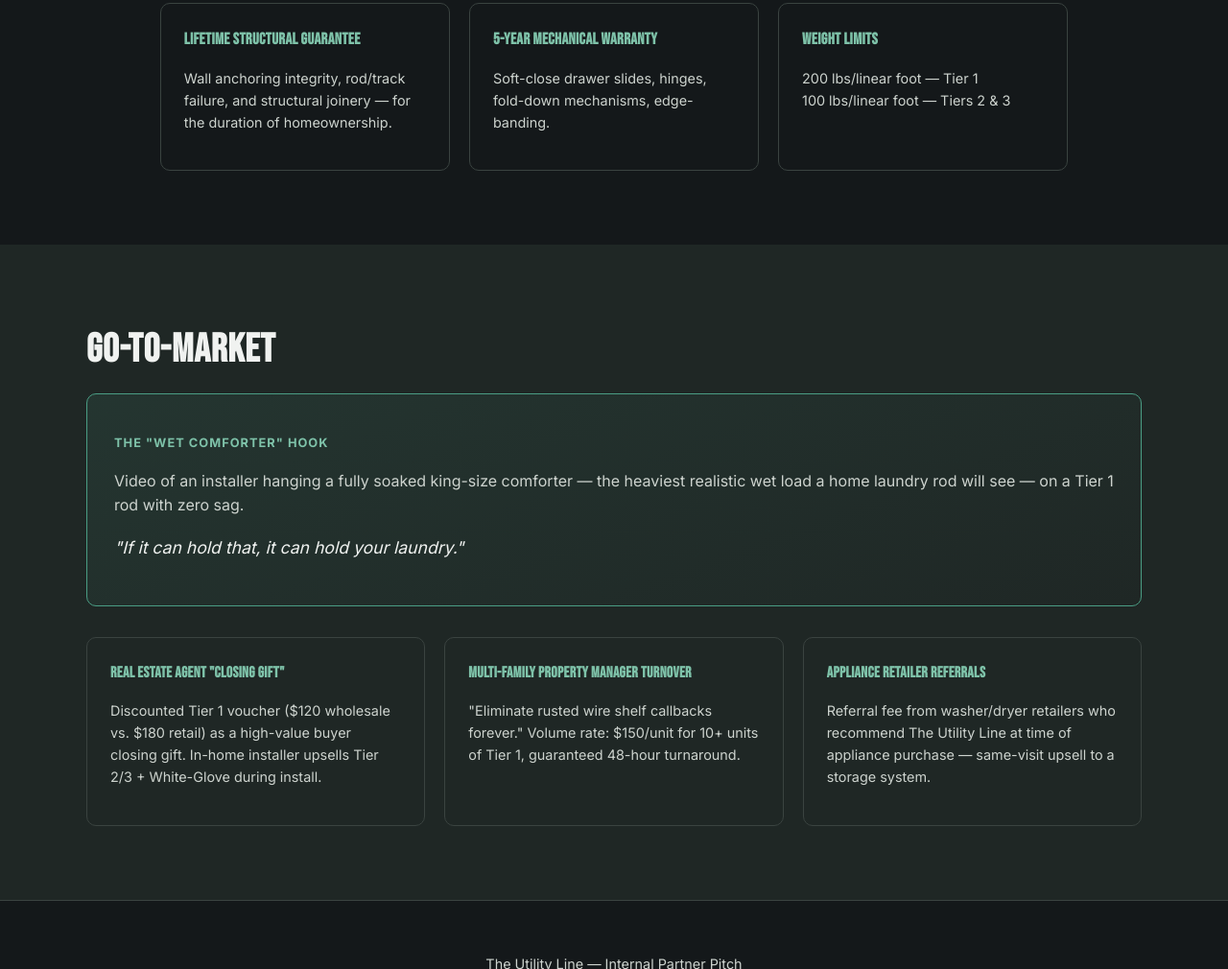
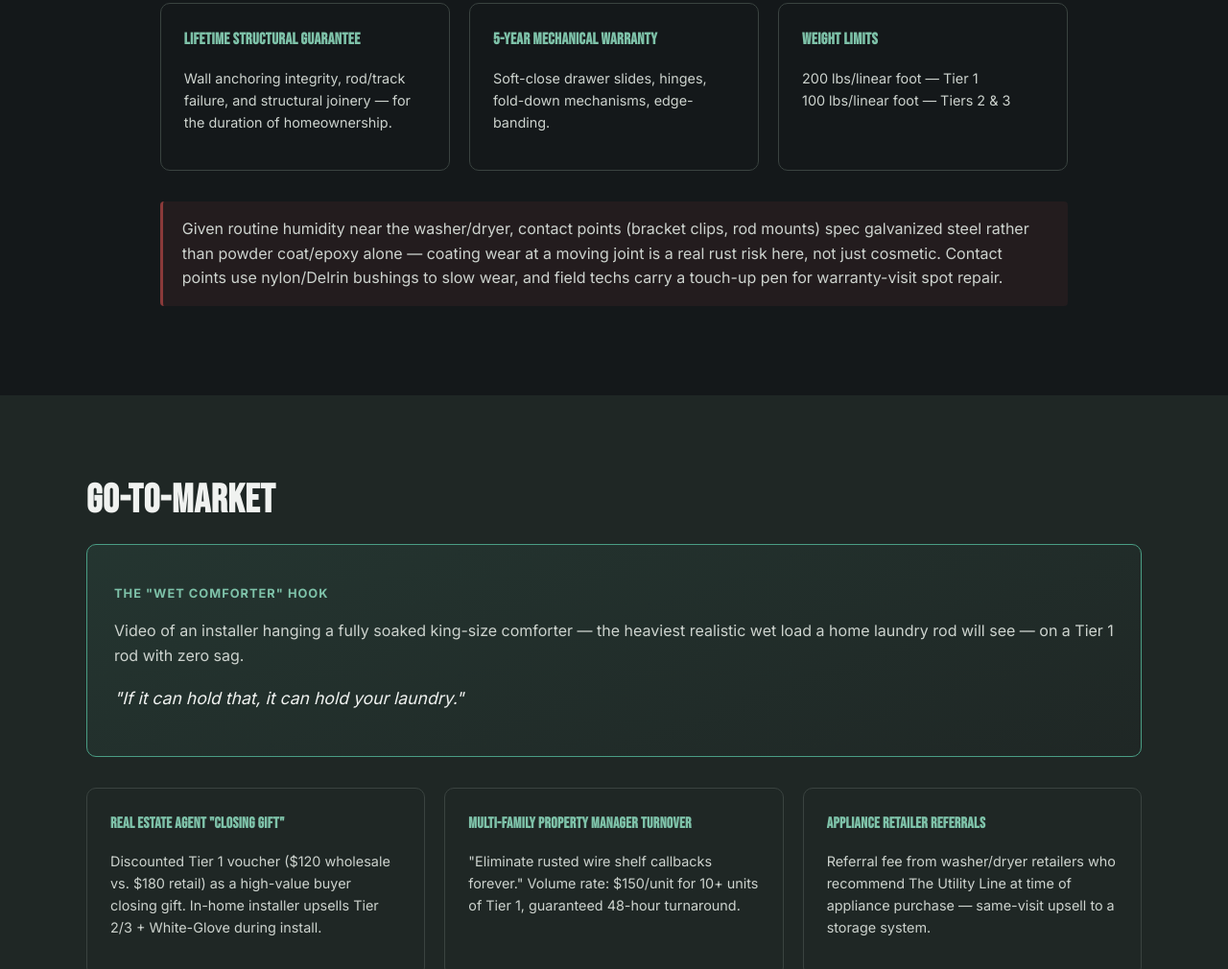
Before and after one commit to resoh/the-utility-line, a plain HTML site: page index.html in a window 1280 px wide. Shown: the part 6191-7201 px from the top of the page at 96% size. Drawn offline with Linux system fonts and the light colour scheme.

Commit message:
Address powder-coat wear at contact points: nylon bushings + warranty scoping

```diff
--- a/index.html
+++ b/index.html
@@ -281,6 +281,7 @@
         <p>200 lbs/linear foot — Tier 1<br>100 lbs/linear foot — Tiers 2 &amp; 3</p>
       </div>
     </div>
+    <p class="callout callout-risk">Given routine humidity near the washer/dryer, contact points (bracket clips, rod mounts) spec galvanized steel rather than powder coat/epoxy alone — coating wear at a moving joint is a real rust risk here, not just cosmetic. Contact points use nylon/Delrin bushings to slow wear, and field techs carry a touch-up pen for warranty-visit spot repair.</p>
   </section>
 
   <section id="gtm" class="section section-alt">
```
